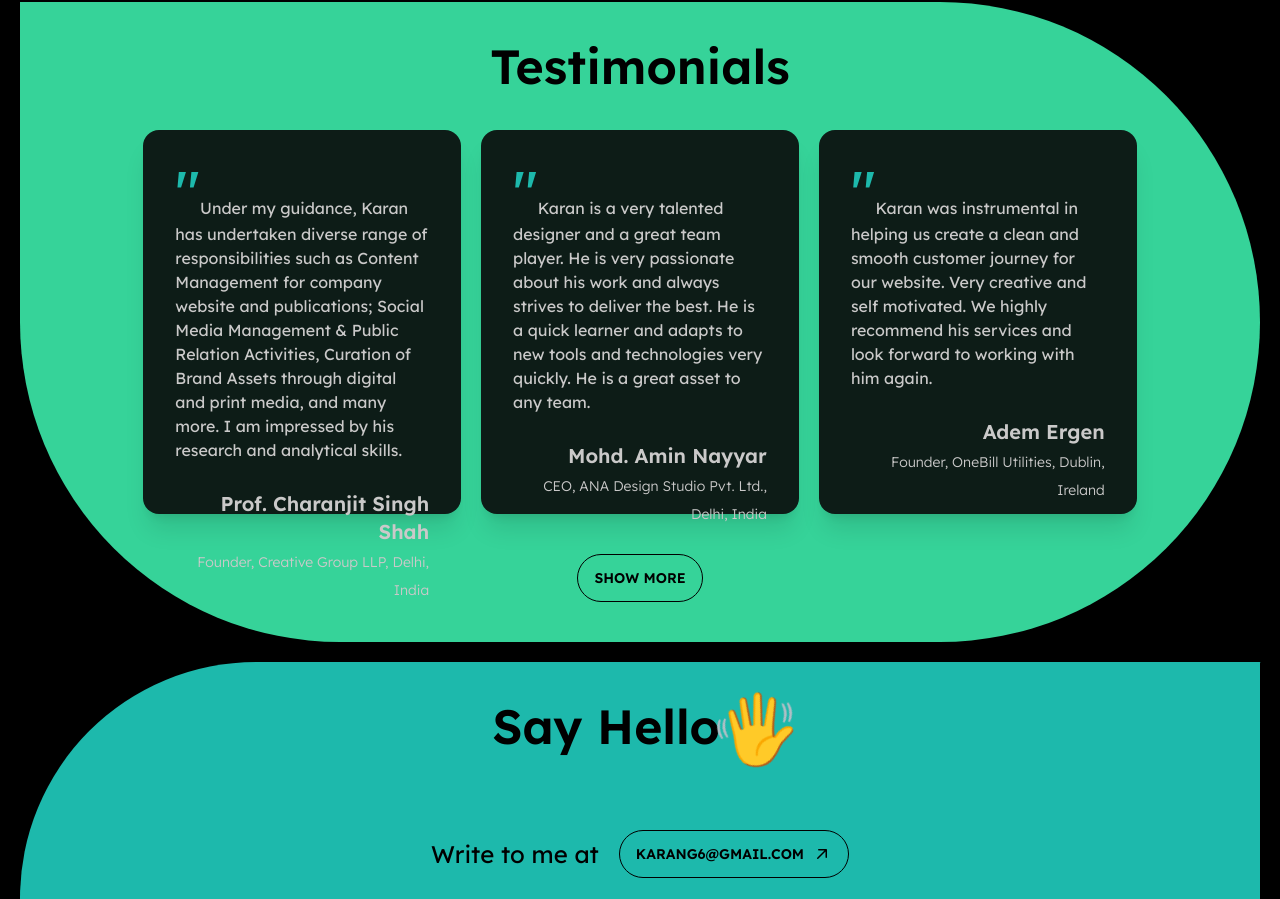
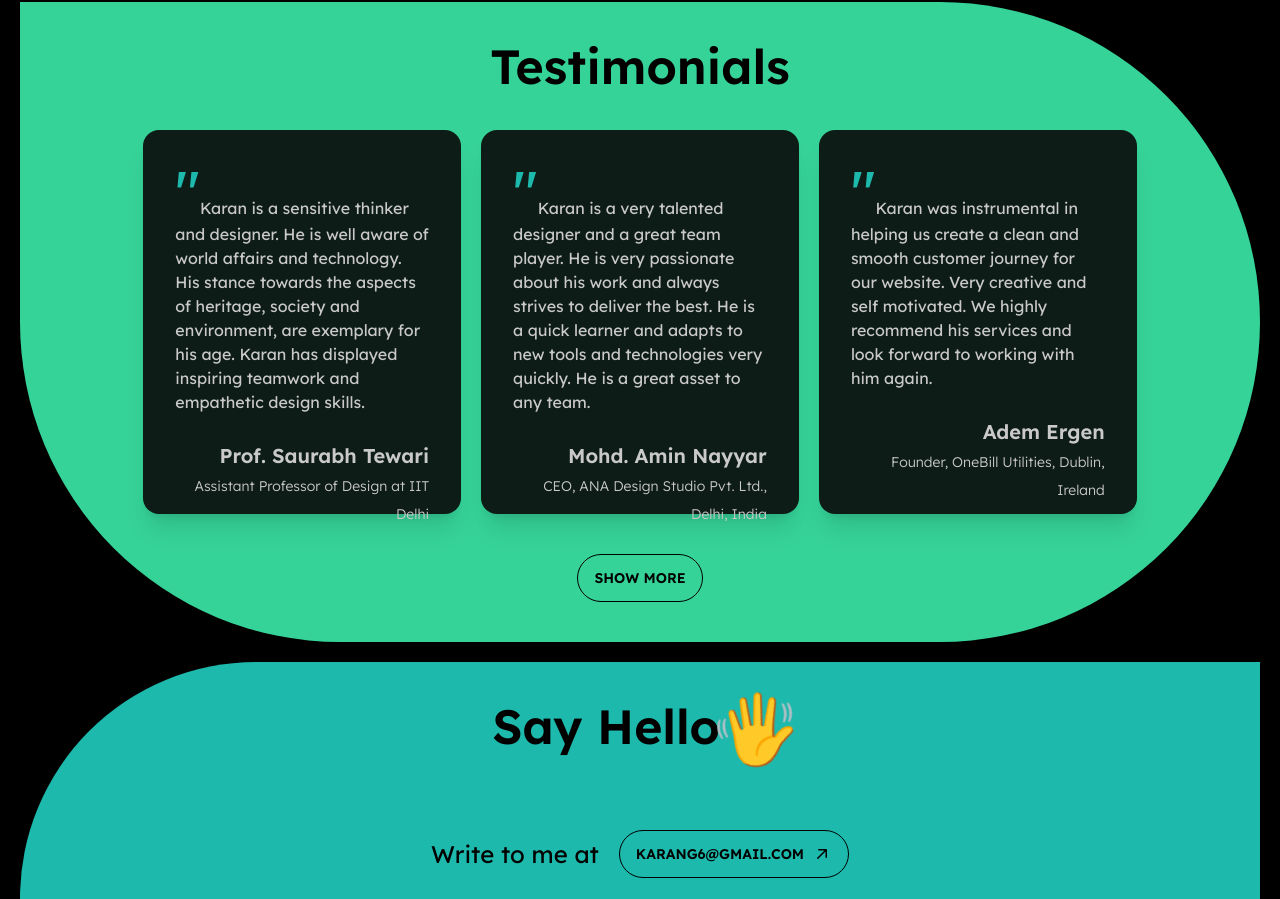
Before and after one commit to gupta-karan1/karan-portfolio-nextjs, a Next.js app: page / in a window 1280 px wide. Shown: the part 4191-5090 px from the top of the page. Built offline with nearby package versions, Linux system fonts and the light colour scheme.

Commit message:
Update testimonials in constants file

```diff
--- a/constants/index.ts
+++ b/constants/index.ts
@@ -67,10 +67,10 @@ export const whyHireMe = [
 export const testimonials = [
   {
     description:
-      "Under my guidance, Karan has undertaken diverse range of responsibilities such as Content Management for company website and publications; Social Media Management & Public Relation Activities, Curation of Brand Assets through digital and print media, and many more.  I am impressed by his research and analytical skills.",
-    name: "Prof. Charanjit Singh Shah",
-    designation: "Founder, Creative Group LLP, Delhi, India",
-    linkedin: "https://www.linkedin.com/company/creative-group-new-d/",
+      "Karan is a sensitive thinker and designer. He is well aware of world affairs and technology. His stance towards the aspects of heritage, society and environment, are exemplary for his age. Karan has displayed inspiring teamwork and empathetic design skills.",
+    name: "Prof. Saurabh Tewari",
+    designation: "Assistant Professor of Design at IIT Delhi",
+    linkedin: "https://www.linkedin.com/in/thinksaurabh/",
   },
 
   {
@@ -90,10 +90,10 @@ export const testimonials = [
   },
   {
     description:
-      "Karan is a sensitive thinker and designer. He is well aware of world affairs and technology. His stance towards the aspects of heritage, society and environment, are exemplary for his age. Karan has displayed inspiring teamwork and empathetic design skills.",
-    name: "Prof. Saurabh Tewari",
-    designation: "Assistant Professor of Design at IIT Delhi",
-    linkedin: "https://www.linkedin.com/in/thinksaurabh/",
+      "Under my guidance, Karan has undertaken diverse range of responsibilities such as Content Management for company website and publications; Social Media Management & Public Relation Activities, Curation of Brand Assets through digital and print media, and many more.  I am impressed by his research and analytical skills.",
+    name: "Prof. Charanjit Singh Shah",
+    designation: "Founder, Creative Group LLP, Delhi, India",
+    linkedin: "https://www.linkedin.com/company/creative-group-new-d/",
   },
   {
     description:
```
